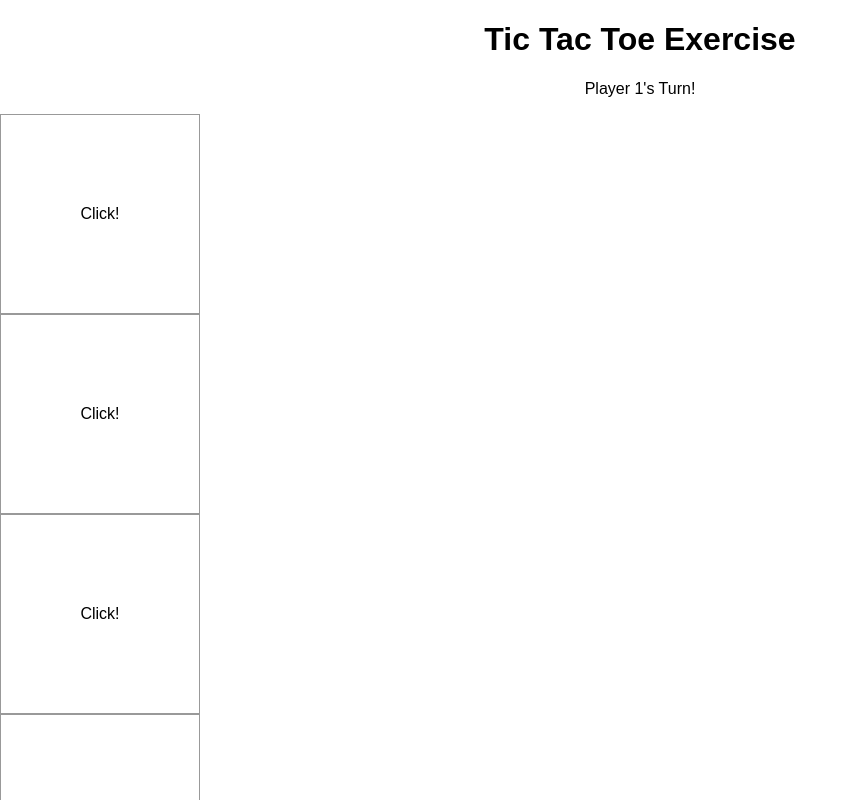
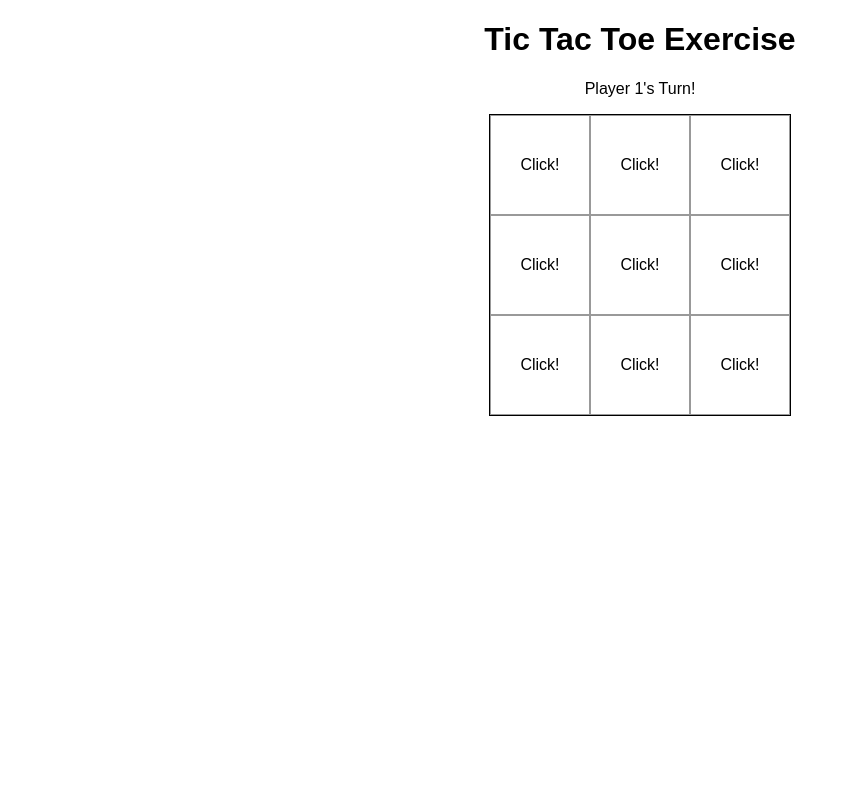
Before and after one commit to Cclarkes/tic-tac-toe, a React (Create React App) app: page / in a window 1280 px wide. Shown: the top 800 px of the page, without its empty margins (0-858 px from the left). Built offline with nearby package versions, Linux system fonts and the light colour scheme.

Commit message:
Styled a little so it doesn't look awful

```diff
--- a/src/components/board.jsx
+++ b/src/components/board.jsx
@@ -6,7 +6,7 @@ class Board extends Component {
     //Here I am creating a single board that houses all tile components
     render() {
         return(
-            <div className="Board">
+            <div className="board">
                 <Tile handleClick={this.props.handleClick}
                     player={this.props.player}
                 />
--- a/src/components/styles/app.css
+++ b/src/components/styles/app.css
@@ -1,11 +1,17 @@
+.app {
+    display: flex;
+    justify-content: center;
+    align-items: center;
+}
+
 .board {
     display: flex;
     justify-content: flex-start;
     border: 1px solid;
-    background-color: midnightblue;
     flex-flow: row wrap;
-    height: 600px;
-    width: 600px;
+    margin: auto;
+    height: 300px;
+    width: 300px;
 }
 
 .square {
@@ -17,7 +23,7 @@
     justify-content: center;
     align-items: center;
     float: none;
-    height: 200px;
+    height: 100px;
     text-align: center;
-    width: 200px;
+    width: 100px;
 }
```
